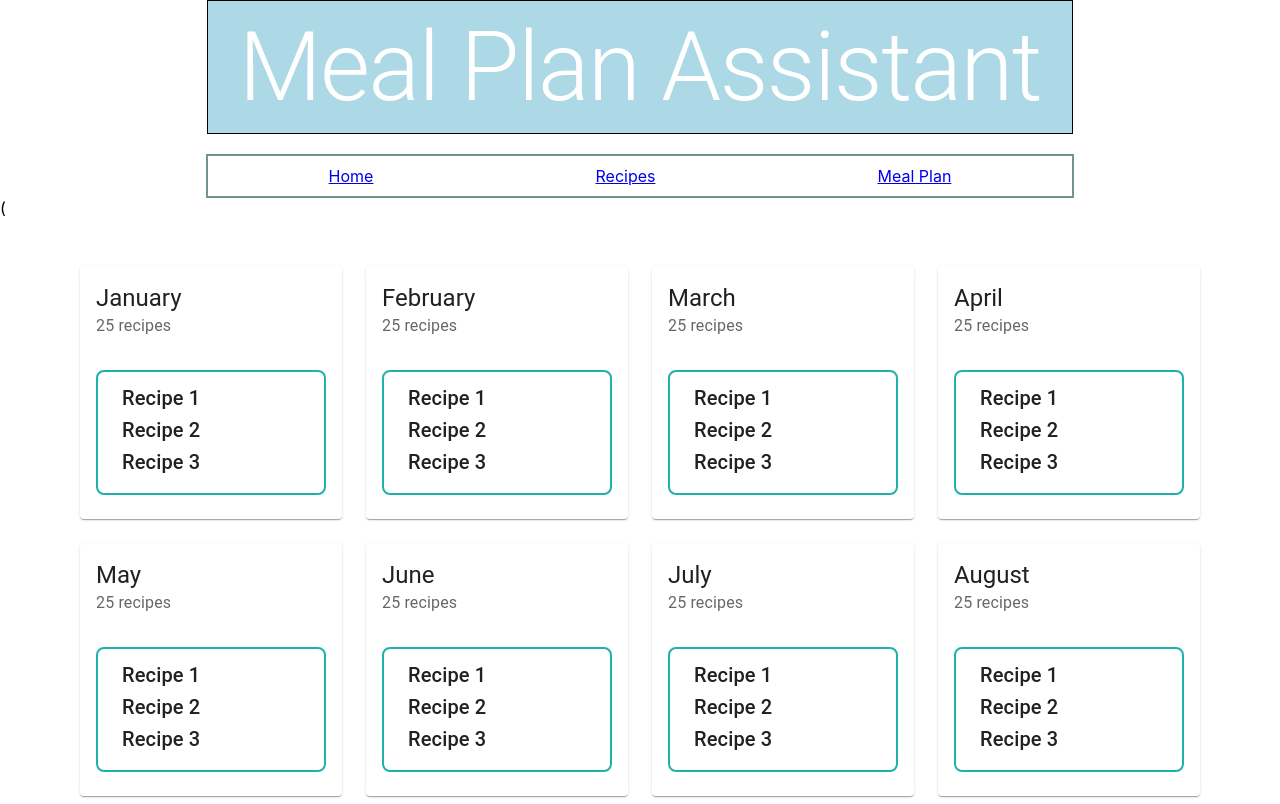
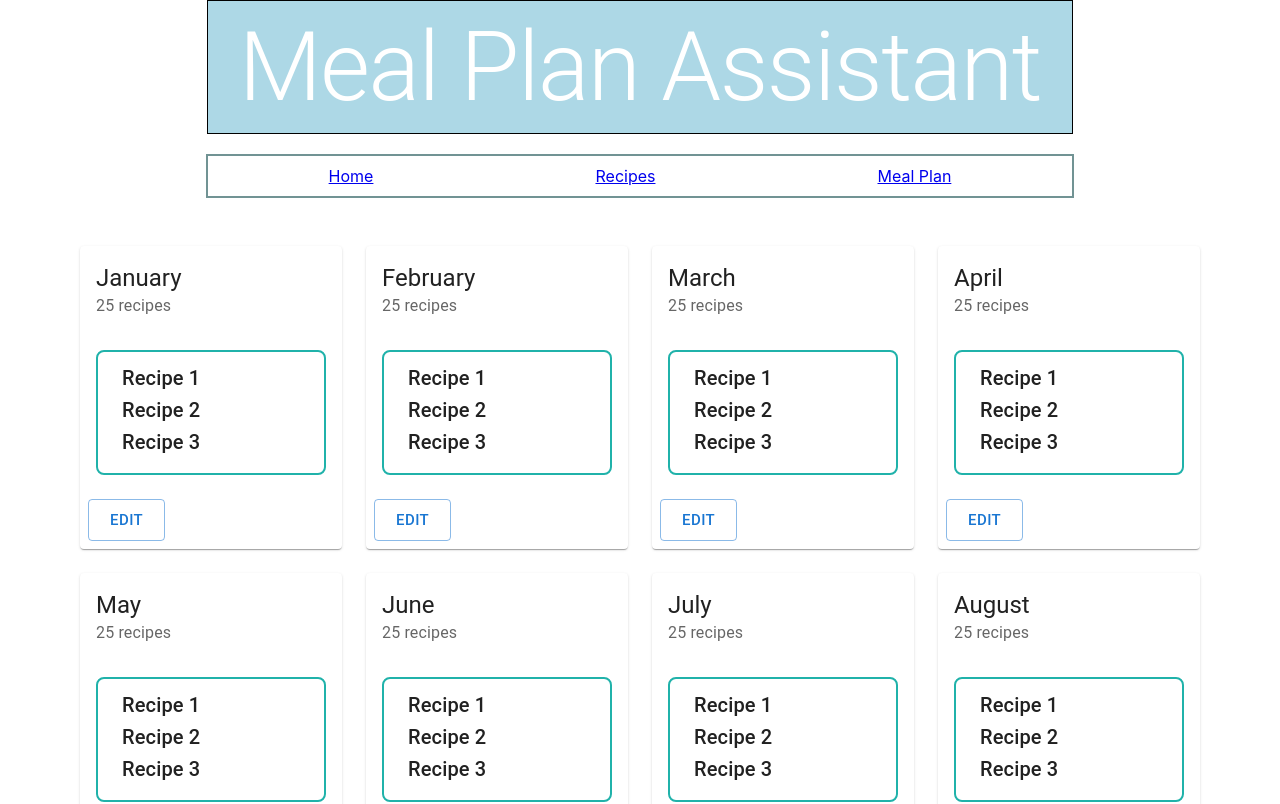
Before and after one commit to TomNgTech/Groceries-Recipes-Meal-Plan-Frontend, a React (Create React App) app: page /mealplan in a window 1280 px wide. Shown: the top 804 px of the page. Built offline with nearby package versions, Linux system fonts and the light colour scheme.

Commit message:
Edit Recipes skeleton

```diff
--- a/src/components/mealplan/Mealplan.js
+++ b/src/components/mealplan/Mealplan.js
@@ -1,41 +1,30 @@
 import React, { useState } from 'react'
 import './Mealplan.css'
 import MealPlanCard from './MealplanCard'
-import { Grid } from '@mui/material'
+import { Grid, Modal } from '@mui/material'
+import EditMonthRecipes from './editMonthRecipes/EditMonthRecipes'
 
-const months = ['January', 'February', 'March', 'April', 'May', 'June', 'July', 'August', 'September', 'October', 'November', 'December']
-function createGridItems () {
-  const gridItems = []
-  for (let i = 0; i < months.length; i++) {
-    const gridItem = <Grid item xs={3} key={months[i]}> <MealPlanCard month={months[i]} /> </Grid>
-    gridItems.push(gridItem)
-  }
-  return gridItems
-}
-
-import { Button, Modal } from '@mui/material'
-import EditMonthRecipes from './editMonthRecipes/EditMonthRecipes'
 function MealPlan () {
   const [openModal, setOpenModal] = useState(false)
+  const months = ['January', 'February', 'March', 'April', 'May', 'June', 'July', 'August', 'September', 'October', 'November', 'December']
 
+  const createGridItems = () => {
+    const gridItems = []
+    for (let i = 0; i < months.length; i++) {
+      const gridItem = <Grid item xs={3} key={months[i]}> <MealPlanCard month={months[i]} setOpenModal={setOpenModal}/> </Grid>
+      gridItems.push(gridItem)
+    }
+    return gridItems
+  }
   const handleClose = () => {
     setOpenModal(false)
   }
 
   return (
     <>
-      (
-    <>
       <Grid container spacing={3} className="grid">
         {createGridItems()}
       </Grid>
-    </>
-  )
-      <Button variant="outlined"
-        size="large"
-        onClick={e => setOpenModal(true) }>
-        Edit
-      </Button>
 
       <Modal
         open={openModal}
--- a/src/components/mealplan/MealplanCard.js
+++ b/src/components/mealplan/MealplanCard.js
@@ -1,10 +1,10 @@
 import React from 'react'
 import Typography from '@mui/material/Typography'
-import { Card, CardContent, CardHeader, Container } from '@mui/material'
+import { Button, Card, CardActions, CardContent, CardHeader, Container } from '@mui/material'
 function MealPlanCard (props) {
   return (
     <Card>
-            <CardHeader title={props.month} subheader="25 recipes"/>
+      <CardHeader title={props.month} subheader="25 recipes" />
       <CardContent>
         <Container className='recipeBox'>
           <Typography variant="h6">Recipe 1</Typography>
@@ -12,6 +12,13 @@ function MealPlanCard (props) {
           <Typography variant="h6">Recipe 3</Typography>
         </Container>
       </CardContent>
+      <CardActions>
+        <Button variant="outlined"
+          size="large"
+          onClick={e => props.setOpenModal(true)}>
+          Edit
+        </Button>
+      </CardActions>
     </Card>
   )
 }
--- a/src/components/mealplan/editMonthRecipes/EditMonthRecipes.js
+++ b/src/components/mealplan/editMonthRecipes/EditMonthRecipes.js
@@ -1,18 +1,18 @@
-import { Box, Button, TextField } from '@mui/material'
+import { Box, Button, Typography } from '@mui/material'
 import React from 'react'
 import RecipeOptionsTable from './RecipeOptionsTable'
 import RecipesTable from './RecipesTable'
 
 function editMonthrecipes () {
+  const hello = 'hello world'
   return (
         <Box className="container">
             <div className="flex-container">
                 <span className="general_usage_span"></span>
-                <TextField
-                    id="demo-helper-text-aligned"
-                    label="Recipe Name"
-                    className="recipe_name"
-                />
+                <Typography variant="h4" className="recipe_name" gutterBottom>
+                    {hello}
+                </Typography>
+
                 <span className="general_usage_span"></span>
             </div>
 
@@ -28,7 +28,7 @@ function editMonthrecipes () {
                     variant="outlined"
                     size="large"
                 >
-                    Submit Recipe
+                    Edit Recipe
                 </Button>
                 <span className="new_ingredient_span"></span>
             </div>
--- a/src/components/mealplan/editMonthRecipes/RecipeOptionsTable.js
+++ b/src/components/mealplan/editMonthRecipes/RecipeOptionsTable.js
@@ -3,9 +3,8 @@ import React from 'react'
 
 function RecipeOptionsTable () {
   const recipeIngredientsColumns = [
-    { id: 'name', label: 'Recipe Ingredient', minWidth: 80 },
-    { id: 'quantity', label: 'Quantity', minWidth: 30 },
-    { id: 'unit', label: 'Unit', minWidth: 30 }
+    { id: 'name', label: 'Name', minWidth: 80 },
+    { id: 'add', label: 'Add Recipe', minWidth: 30 }
   ]
   return (
         <Paper className="recipe_ingredients">
--- a/src/components/mealplan/editMonthRecipes/RecipesTable.js
+++ b/src/components/mealplan/editMonthRecipes/RecipesTable.js
@@ -3,9 +3,8 @@ import React from 'react'
 
 function RecipesTable () {
   const recipeIngredientsColumns = [
-    { id: 'name', label: 'Recipe Ingredient', minWidth: 80 },
-    { id: 'quantity', label: 'Quantity', minWidth: 30 },
-    { id: 'unit', label: 'Unit', minWidth: 30 }
+    { id: 'name', label: 'Name', minWidth: 80 },
+    { id: 'servings', label: 'Servings', minWidth: 30 }
   ]
   return (
         <Paper className="recipe_ingredients">
```
Lines whose indentation alone changed are shown as unchanged.
